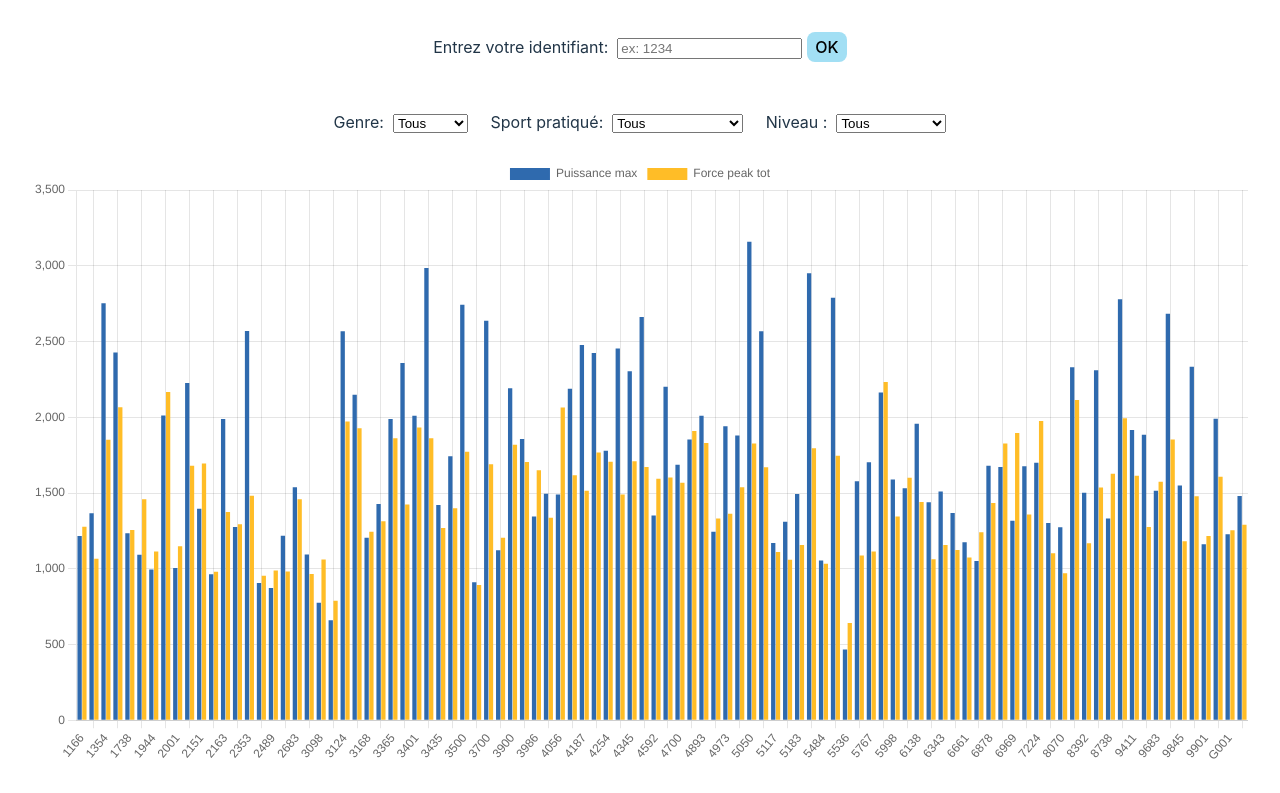
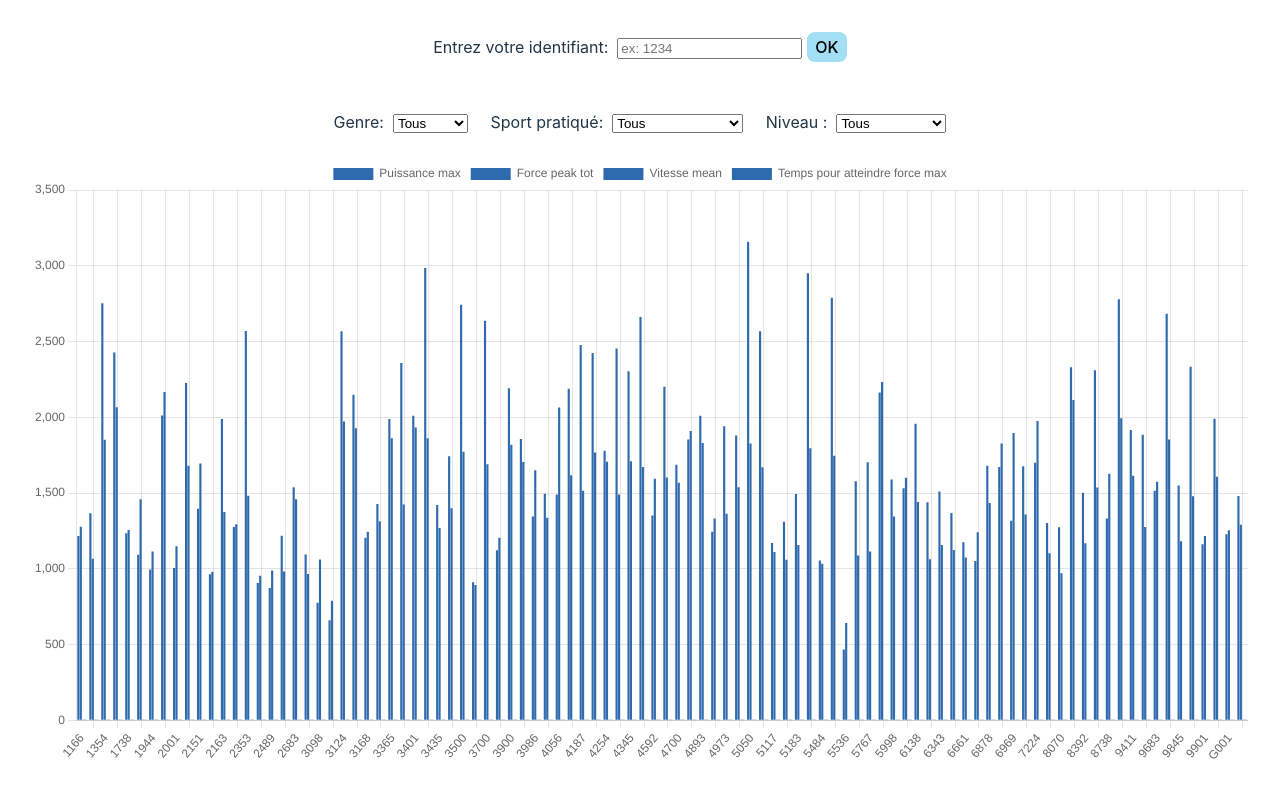
Before and after one commit to celiaribard/site-staps, a React (Vite) app in the folder site_staps/: page / in a window 1280 px wide. Shown: the top 793 px of the page. Built offline with nearby package versions, Linux system fonts and the light colour scheme.

Commit message:
boucle sur les parametres pour le graphbar

```diff
--- a/site_staps/src/TraitementDonnees.js
+++ b/site_staps/src/TraitementDonnees.js
@@ -66,6 +66,9 @@ if (!isNaN(chaine) || chaine===undefined) {
 const parametresAffiches = ['id', 'sexe', 'sport_pratiqué', 'niveau_sportif', 'type_pratique', 'max_puissance_max', 'max_force_peak_tot', 'max_vitesse_mean', 'max_temps_force_max'];
 // ici pour le tableau avec toutes les poussées d'un sujet
 const parametresAffiches2 = ['pourcentage_masse_corporelle', 'puissance_max', 'force_peak_tot', 'vitesse_mean', 'temps_pour_atteindre_force_max'];
+// ici pour les graphiques bar
+const parametresAffichesBar = ['puissance_max', 'force_peak_tot', 'vitesse_mean', 'temps_pour_atteindre_force_max'];
+
 
 const getDonneesSujet = (donneesPoussees, idSujet) => {
     var result = donneesPoussees.filter(poussee => poussee.id == idSujet);
@@ -163,4 +166,4 @@ const filtrerDonnees = (donneesAafficher, filtres) => {
     return donneesFiltrees;
 }
 
-export { getResumeDonneesSujet, getDonneesSujet, filtrerDonnees, getMax, getMoyenne, getListeId, getListeSports, getListeNiveaux, getResumesDonneesSujets, capitalize, arrondis, colonnesRenommees, parametresAffiches, parametresAffiches2, typesPratiqueRenommes, typesPratiqueTri, niveauTri }
+export { getResumeDonneesSujet, getDonneesSujet, filtrerDonnees, getMax, getMoyenne, getListeId, getListeSports, getListeNiveaux, getResumesDonneesSujets, capitalize, arrondis, colonnesRenommees, parametresAffiches, parametresAffiches2, parametresAffichesBar, typesPratiqueRenommes, typesPratiqueTri, niveauTri }
--- a/site_staps/src/components/App.jsx
+++ b/site_staps/src/components/App.jsx
@@ -10,6 +10,7 @@ import {
   filtrerDonnees,
   parametresAffiches,
   parametresAffiches2,
+  parametresAffichesBar,
   getDonneesSujet
 } from "../TraitementDonnees";
 import { TableauAvecTri } from "./TableauAvecTri";
@@ -138,7 +139,7 @@ const App = () => {
       <br />
       <div>
         <GraphePerf
-          parametresAffiches={parametresAffiches2}
+          parametresAffiches={parametresAffichesBar}
           donnees={donneesTriees}
         />
       </div>
--- a/site_staps/src/components/GraphePerf.jsx
+++ b/site_staps/src/components/GraphePerf.jsx
@@ -8,7 +8,10 @@ import {
     Tooltip,
     Legend,
 } from 'chart.js';
-import { getListeId } from "../TraitementDonnees";
+import {
+    getListeId,
+    colonnesRenommees
+} from "../TraitementDonnees";
 
 ChartJS.register(
     CategoryScale,
@@ -24,18 +27,25 @@ ChartJS.register(
 const GraphePerf = ({ parametresAffiches, donnees }) => {
     const data = {
         labels: getListeId(donnees),
-        datasets: [
+        datasets: parametresAffiches.map((parametre) => (
             {
-                label: 'Puissance max',
-                data: donnees.map((donneesSujet) => donneesSujet['puissance_max']),
+                label: colonnesRenommees[parametre],
+                data: donnees.map((donneesSujet) => donneesSujet[parametre]),
                 backgroundColor: '#2f6aae'
-            },
-            {
-                label: 'Force peak tot',
-                data: donnees.map((donneesSujet) => donneesSujet['force_peak_tot']),
-                backgroundColor: '#FFBD27'
-            },
-        ],
+            }
+        ))
+        //         datasets: [
+        //             {
+        //                 label: 'Puissance max',
+        //                 data: donnees.map((donneesSujet) => donneesSujet['puissance_max']),
+        //             backgroundColor: '#2f6aae'
+        //     },
+        //     {
+        //         label: 'Force peak tot',
+        //         data: donnees.map((donneesSujet) => donneesSujet['force_peak_tot']),
+        //             backgroundColor: '#FFBD27'
+        //     },
+        // ],
     }
 
     return (
```
